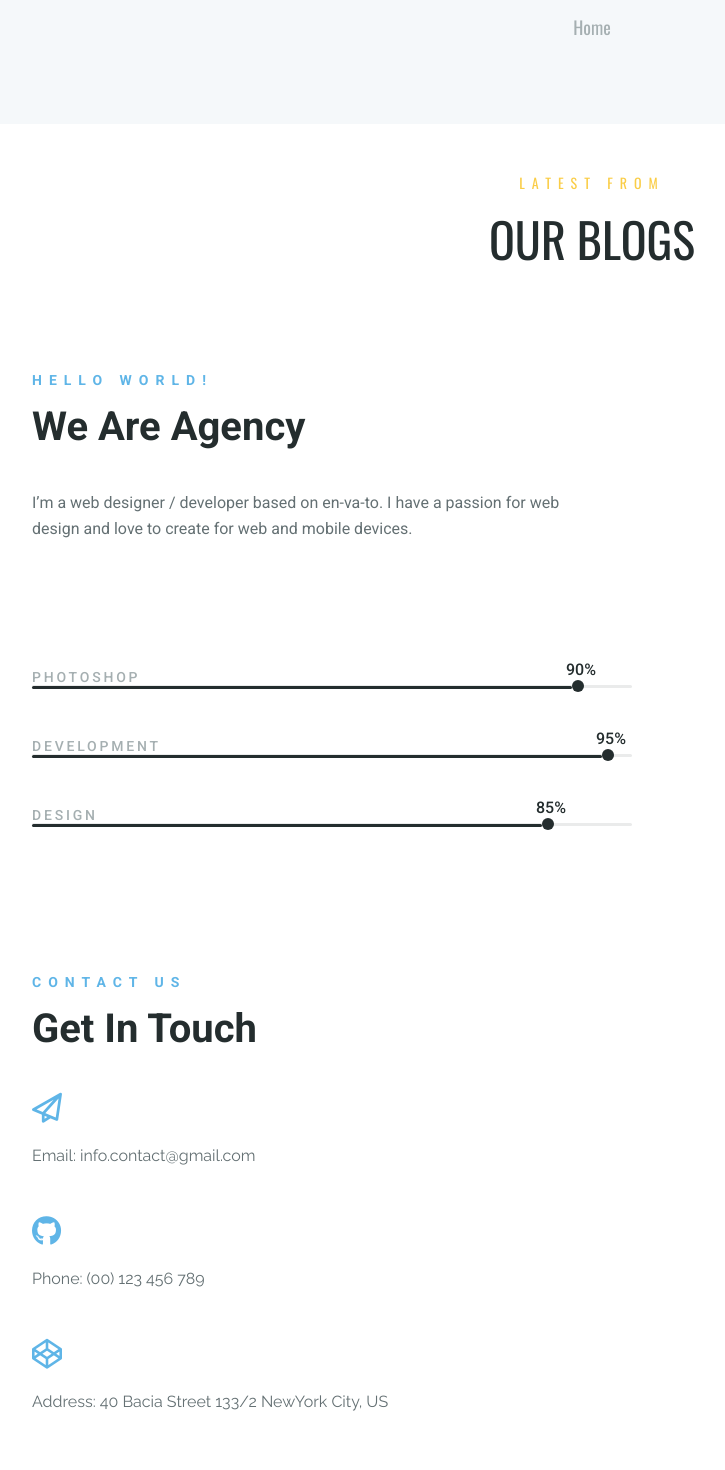
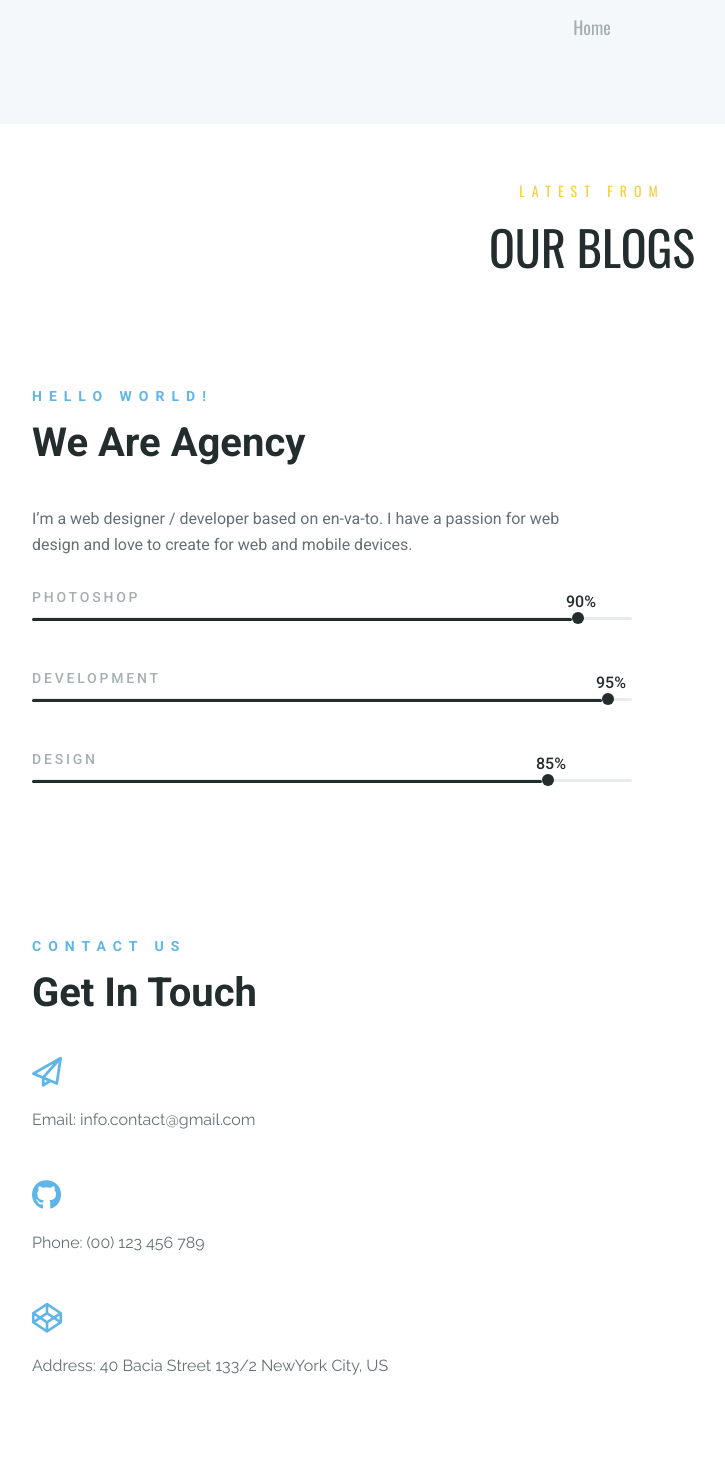
Before and after one commit to rapha-developer/behance-portfolio, a React (Vite) app: page / in a window 1280 px wide. Shown: the part 260-1730 px from the top of the page, without its empty margins (48-773 px from the left). Built offline with nearby package versions, Linux system fonts and the light colour scheme.

Commit message:
Add or update space in many different pages, components, etc

```diff
--- a/src/App.css
+++ b/src/App.css
@@ -137,7 +137,7 @@
 |      Banner    |
 | -------------- */
 .banner {
-  padding: var(--spc__scale-12);
+  padding: var(--spc__scale-14);
   display: grid;
   grid-gap: 10px;
   justify-items: center;
@@ -163,7 +163,7 @@
 |   Progress Bar   |
 |* ------------- **/
 .progress__section {
-  padding-block: var(--spc__scale-12);
+  padding-bottom: var(--spc__scale-12);
   padding-inline: var(--spc__scale-2);
 }
 .progress__item {
@@ -179,6 +179,7 @@
   font-weight: var(--fw__regular);
   color: hsl(var(--clr__primary--500));
   letter-spacing: 0.2em;
+  margin-bottom: var(--spc__scale-3);
 }
 .progress__line {
   content: "";
@@ -223,7 +224,7 @@
 |      Subject     |
 |* ------------- **/
 .subject {
-  padding-block: var(--spc__scale-12);
+  padding-top: var(--spc__scale-12);
   padding-inline: var(--spc__scale-2);
 }
 .subject__intro {
@@ -257,7 +258,7 @@
 |      Contact     |
 |* ------------- **/
 .contact__section {
-  padding-block: var(--spc__scale-12);
+  padding-block: var(--spc__scale-14);
   padding-inline: var(--spc__scale-2);
 }
 .contact__information {
@@ -291,6 +292,7 @@
 |     Posts        |
 |* ------------- **/
 .posts {
+  padding-block: var(--spc__scale-21);
   --gap: 30px;
   display: grid;
   grid-gap: var(--gap);
@@ -508,7 +510,7 @@
 .gallery {
   --gap: 25px;
   --min__width: 360px;
-  padding-block: var(--spc__scale--4);
+  padding-block: var(--spc__scale-21);
   display: grid;
   grid-template-columns: repeat(auto-fit, minmax(var(--min__width), 1fr));
   grid-gap: var(--gap);
@@ -665,3 +667,6 @@
       margin-left: 0px;
   }
 }
+.about__details {
+  padding-block: var(--spc__scale-12);
+}
```
